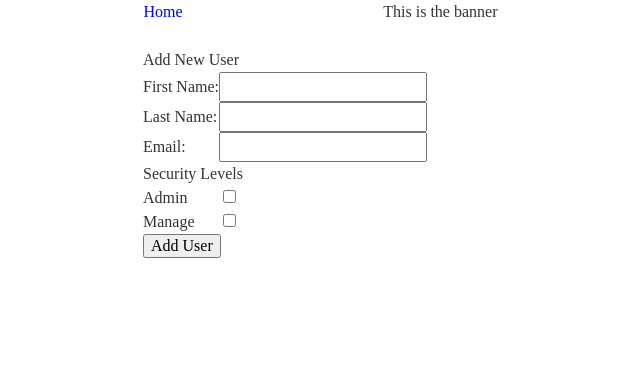
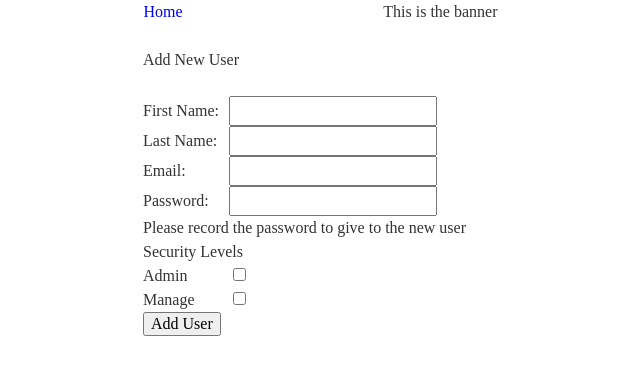
Before and after one commit to awatanabe/ucficom, a CodeIgniter app: page /index.php/admin/new_user in a window 1280 px wide. Shown: the top 375 px of the page, without its empty margins (27-667 px from the left). Run offline with CodeIgniter, Linux system fonts and the light colour scheme.

Commit message:
Working function to create new users

```diff
--- a/application/config/constants.php
+++ b/application/config/constants.php
@@ -47,12 +47,14 @@ define('FOPEN_READ_WRITE_CREATE_STRICT',		'x+b');
 | zones they are authorized to access. Bitwise AND is then used to check whether
 | a user is authorized to access a particular controller.
 |
+| An inactive user should have her status set to "INACTIVE"
+|
 */
 
 // The element in the sessions array where a user's security level is stored
 define("SECURITY_LEVEL", "security_level");
 
-define('ROOT',          0);
+define('INACTIVE',      0);
 define('EXTERNAL',      1);
 define('AUTHENTICATED', 2);
 define('ADMIN',         4);
--- a/application/controllers/admin.php
+++ b/application/controllers/admin.php
@@ -17,7 +17,12 @@
 class admin extends UC_Controller {
 
     public function __construct(){
+
+        // Get the estate from the parental unit
         parent::__construct(EXTERNAL);
+
+        // Load user model - controller for managing user table
+        $this->load->model("users");
     }
 
     /**
@@ -25,7 +30,32 @@ class admin extends UC_Controller {
      *
      */
     public function index(){
-        $this->display($this->get_view("content/admin/index"));
+
+        // Load table library
+        $this->load->library("table");
+
+        // Get a table of all users
+        $user_table = $this->table->generate($this->users->get_active());
+
+        $this->display($this->get_view("content/admin/index",
+                array("users" => $user_table)));
+    }
+
+    /**
+     * Checks if an emails address is already present in the user table
+     * Returns TRUE if email is NOT present
+     *
+     * @param type $email
+     * @return boolean
+     */
+    public function _unique_email($email){
+
+        if($this->users->get_by_email($email) == FALSE){
+            return TRUE;
+        }
+        else{
+            FALSE;
+        }
     }
 
     public function new_user(){
@@ -36,6 +66,56 @@ class admin extends UC_Controller {
         // Load libraries
         $this->load->library("form_validation");
         $this->load->library("table");
+        $this->load->library("authentication");
+
+        // Load model for database access
+        $this->load->model("users");
+        // Set the form validation rules
+        $this->form_validation->set_rules("email", "Email",
+                "required|valid_email|callback__unique_email");
+        $this->form_validation->set_rules("first_name", "First Name",
+                "required");
+        $this->form_validation->set_rules("last_name", "Last Name", "required");
+        $this->form_validation->set_rules("password", "Password", "required");
+        $this->form_validation->set_rules("admin", "Admin", "is_natural");
+        $this->form_validation->set_rules("manage", "Manage", "is_natural");
+
+        // Try to create the new user if the form was submitted
+        if($this->input->post('submit') == TRUE){
+
+            // Try to validate the form
+            if($this->form_validation->run() == TRUE){
+
+                // Create the security level
+                $security_level =
+                    $this->input->post("admin")     |
+                    $this->input->post("manage")    |
+                    EXTERNAL                        |
+                    AUTHENTICATED;
+
+                // Hash the password
+                $hashed_password = $this->authentication->hash_password(
+                        $this->input->post("password"));
+
+
+
+
+                // Put the user in the database
+                $this->users->new_user(
+                        $this->input->post("email"),
+                        $hashed_password,
+                        $this->input->post("first_name"),
+                        $this->input->post("last_name"),
+                        $security_level
+                        );
+
+                        // On successful insertion, redirect to main admin page
+                        redirect(site_url("admin/index"));
+            }
+            else{
+                echo "hai";
+            }
+        }
 
         // Load input form for new users
         $view_data["new_user_form"] =
--- a/application/libraries/Authentication.php
+++ b/application/libraries/Authentication.php
@@ -46,6 +46,46 @@ class Authentication {
             return FALSE;
     }
 
+    /**
+     * Salts a password.
+     *
+     * Salts a password to make it more difficult to crack in case of a database
+     * breach.
+     *
+     * @author Aaron Watanabe
+     * @param string    $password   Password to salt
+     */
+    function salt_password($password){
+
+        // Ensure that the length of the salt string are set
+        if (defined('SALT_VALUE') == FALSE){
+            exit('SALT_VALUE (int) must be defined in constants.php');
+        }
+
+        return substr(sha1($password), 0, SALT_VALUE);
+    }
+
+
+    /**
+     * Hashes a password.
+     *
+     * Hashes a password to increase database security. Includes salt. Uses
+     * sha1 hashing algorithm.
+     *
+     * @author Aaron Watanabe
+     *
+     * @param string $password The password to hash
+     * @return string
+     */
+
+    function hash_password($password){
+
+        // Hashes password
+        $hash = sha1($password);
+
+        // Return salted hash
+        return sha1($this->salt_password($hash).$hash);
+    }
 }
 
 ?>
--- a/application/models/users.php
+++ b/application/models/users.php
@@ -14,6 +14,11 @@
  */
 class users extends CI_Model {
 
+    public function __construct()
+	{
+		$this->load->database();
+	}
+
     /**
      * Creates a new user for the site in the database
      *
@@ -25,7 +30,7 @@ class users extends CI_Model {
      * @return boolean
      */
 
-    public function create_new_user(
+    public function new_user(
             $email,
             $password,
             $first_name,
@@ -46,6 +51,42 @@ class users extends CI_Model {
         return TRUE;
     }
 
+    /**
+     * Gets active users from the database
+     *
+     * @return Query Object
+     */
+
+    public function get_active(){
+
+        $results = $this->db->get_where(USERS_TABLE,
+                array(USERS_SECURITY_LEVEL." !=" => INACTIVE));
+
+        return $results;
+    }
+
+    /**
+     * Selects information for a given user by their email
+     *
+     * @param type $email
+     * @return boolean
+     */
+
+    public function get_by_email($email){
+
+        $results = $this->db->get_where(USERS_TABLE,
+                array(USERS_EMAIL => $email));
+
+        // Check number of results, returning false if there were none
+        if($this->db->count_all_results() == 0){
+            return FALSE;
+        }
+        else{
+            return $results->row_array();
+        }
+
+    }
+
 }
 
 ?>
--- a/application/views/content/admin/index.php
+++ b/application/views/content/admin/index.php
@@ -1,3 +1,5 @@
 ADMIN HOME PAGE
 <br>
 <a href="<?= site_url("admin/new_user")?>">Add user</a>
+<br>
+<?= $users ?>
--- a/application/views/content/admin/new_user.php
+++ b/application/views/content/admin/new_user.php
@@ -1,3 +1,5 @@
 Add New User
 <br>
+<?= validation_errors() ?>
+<br>
 <?= $new_user_form ?>
--- a/application/views/content/forms/new_user.php
+++ b/application/views/content/forms/new_user.php
@@ -26,6 +26,16 @@ $this->table->add_row(
         form_input(array(
             'name'  => USERS_EMAIL,
             'id'    => USERS_EMAIL)));
+$this->table->add_row(
+        form_label("Password:", USERS_PASSWORD),
+        form_input(array(
+            'name'  => USERS_PASSWORD,
+            'id'    => USERS_PASSWORD)));
+$this->table->add_row(
+        array(
+            "data"      => "Please record the password to give to the new user",
+            "colspan"   => 2
+        ));
 $this->table->add_row(
         array(
             "data"      => "Security Levels",
```
